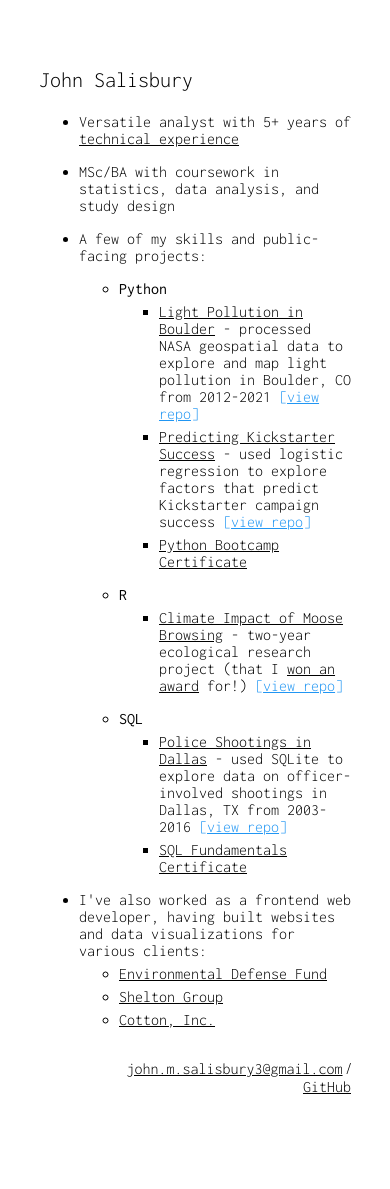
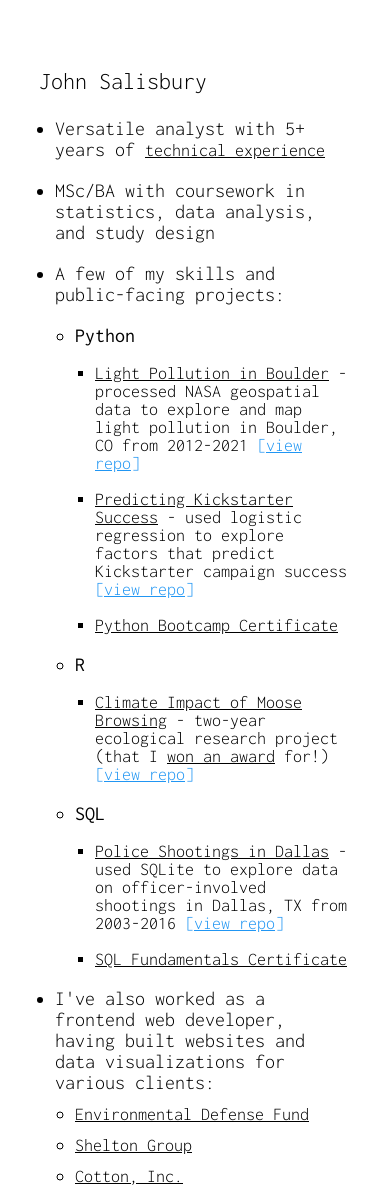
Before and after one commit to john-salisbury/john-salisbury.github.io, a plain HTML site: page index.html in a window 390 px wide. Shown: the top 1189 px of the page. Before the commit the page ends 1096 px from the top, so only its background shows below. Drawn offline with Linux system fonts and the light colour scheme.

Commit message:
Added CSS for mobile styles

```diff
--- a/index.html
+++ b/index.html
@@ -28,7 +28,7 @@
 
     /*Body Styles*/
     body {
-      margin: 0 auto;
+      margin: 0 auto 3em;
     }
 
     section {
@@ -111,6 +111,43 @@
       color: #0f7fd7;
     }
 
+    /*Media Queries*/
+    @media screen and (max-width: 400px){
+
+      h1 {
+        font-size: 24px;
+      }
+
+      p, li, a {
+        font-size: 18px;
+      }
+
+      ul {
+        padding-left: 1em;
+      }
+
+      section > ul > li {
+        font-size: 20px;
+      }
+
+      section > ul > li > ul > li {
+        font-size: 20px;
+      }
+
+      section li.hl ul li {
+        margin-top: 1em;
+      }
+
+      section li.ll ul li {
+        margin-top: 0.5em;
+      }
+
+      div.lh {
+        text-align: center;
+        margin-left: -1em;
+      }
+    }
+
   </style>
 </head>
 
```
